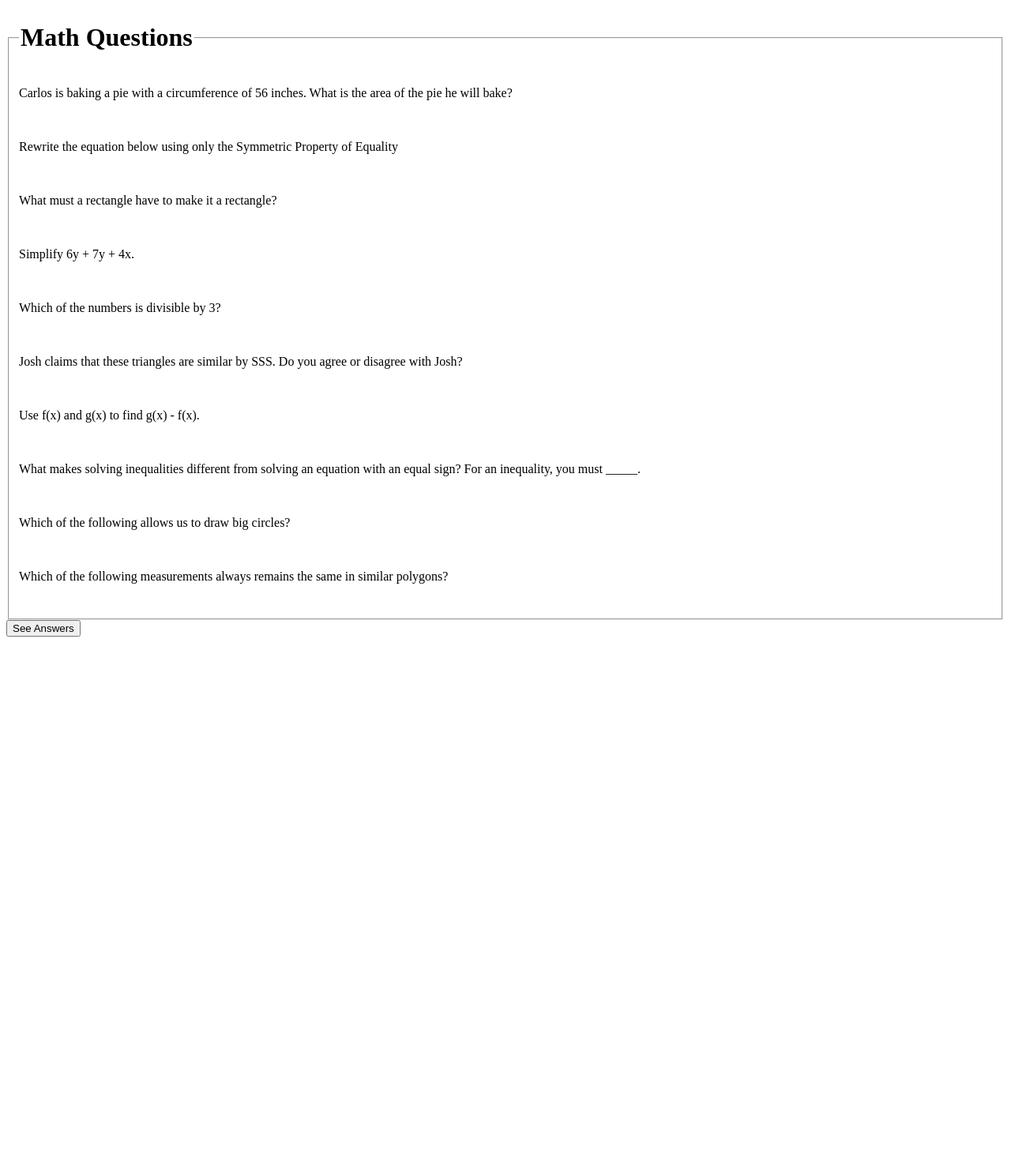
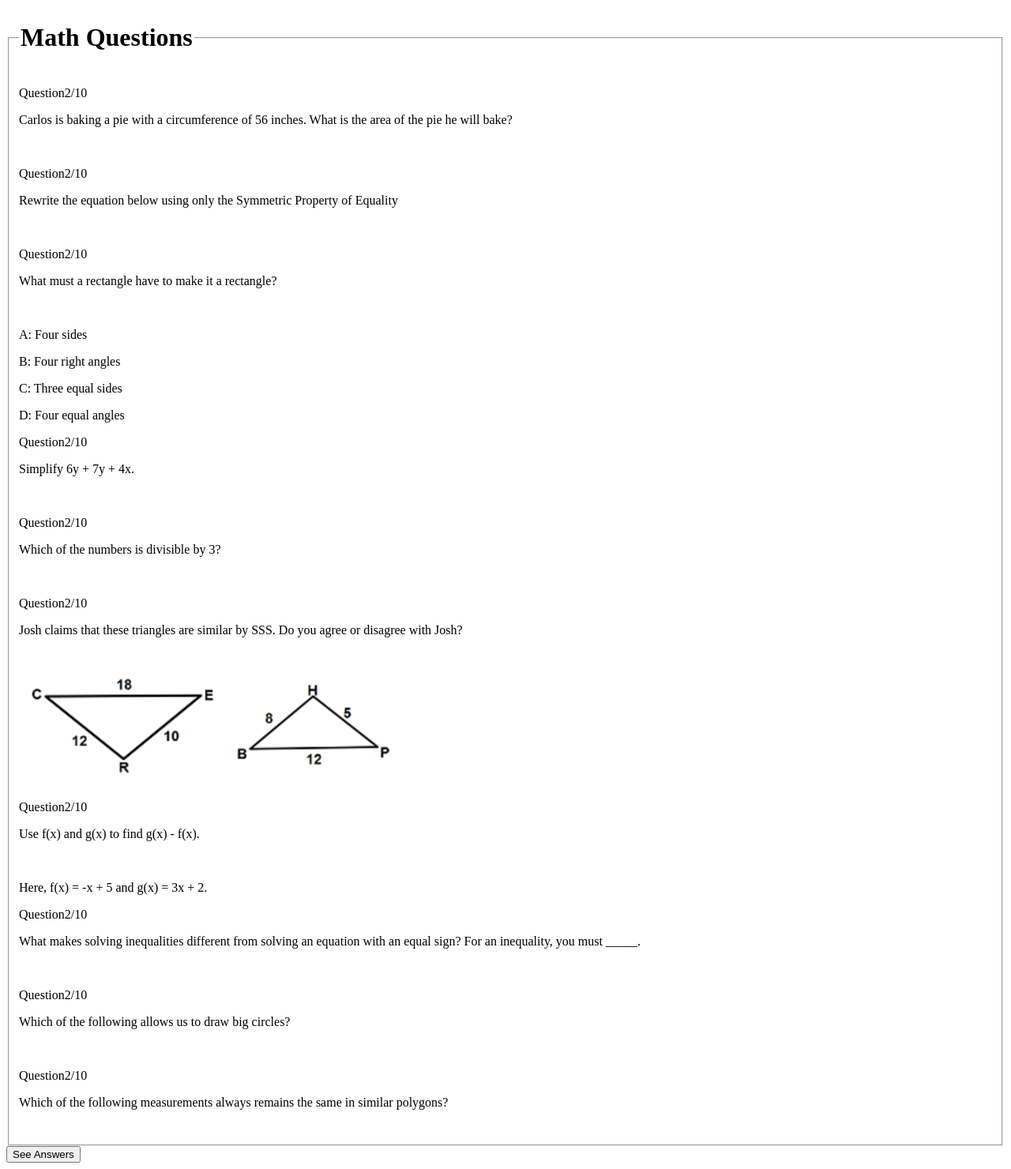
Before and after one commit to electricman991/educational_web_app, a Django app: page /polls/1/ in a window 1280 px wide. Shown: the whole page at 79% size. Before the commit the page ends 806 px from the top, so only its background shows below. Run offline with Django 4.2, Linux system fonts and the light colour scheme; data comes from the database, SQL or seed files in the repository; both versions use the stored data as it was after the commit.

Commit message:
updated math questions

```diff
--- a/quiz/polls/templates/polls/detail.html
+++ b/quiz/polls/templates/polls/detail.html
@@ -4,6 +4,7 @@
     <meta charset="UTF-8">
     <meta http-equiv="X-UA-Compatible" content="IE=edge">
     <meta name="viewport" content="width=device-width, initial-scale=1.0">
+    {% load static %}
     <title>Document</title>
 </head>
 <body>
@@ -12,16 +13,37 @@
         <fieldset>
             <legend><h1>{{ subject.subject_text }}</h1></legend>
             {% if error_message %}<p><strong>{{ error_message }}</strong></p>{% endif %}
+            {% with count=1 %}
+
             {% for choice in subject.question_set.all %}
+
+                {% with count=count|add:1 %}
+
+                <p>Question{{ count }}/10</p>
 
                 <!--<input type="radio" name="answer_choice" id="answer_choice{{ forloop.counter }}" value="{{ answer.id }}">-->
                 <p>{{ choice.question_text }}</p><br>
+
+                {% if choice.question_text == "What must a rectangle have to make it a rectangle?"%}
+                    <p>A: Four sides</p>
+                    <p>B: Four right angles</p>
+                    <p>C: Three equal sides</p>
+                    <p>D: Four equal angles</p>
+                {% elif choice.question_text == "Josh claims that these triangles are similar by SSS. Do you agree or disagree with Josh?"%}
+                    <img src="/static/Triangles.png" alt="Triangles">
+
+                {% elif choice.question_text == "Use f(x) and g(x) to find g(x) - f(x)."%}
+                    <p>Here, f(x) = -x + 5 and g(x) = 3x + 2.</p>
+                {% endif %}
 
                 {% for answer in choice.answer_set.all %}
                     <input type="radio" name="choice" id="choice{{ forloop.counter }}" value="{{ choice.id }}">
                     <label for="choice{{ forloop.counter }}">{{ answer.answer_text }}</label><br>
                 {% endfor %}
+                {% endwith %}
             {% endfor %}
+
+            {% endwith %}
         </fieldset>
         <input type="submit" value="See Answers">
 
```
Also changed, not shown: quiz/db.sqlite3, quiz/polls/static/Triangles.png (added).
